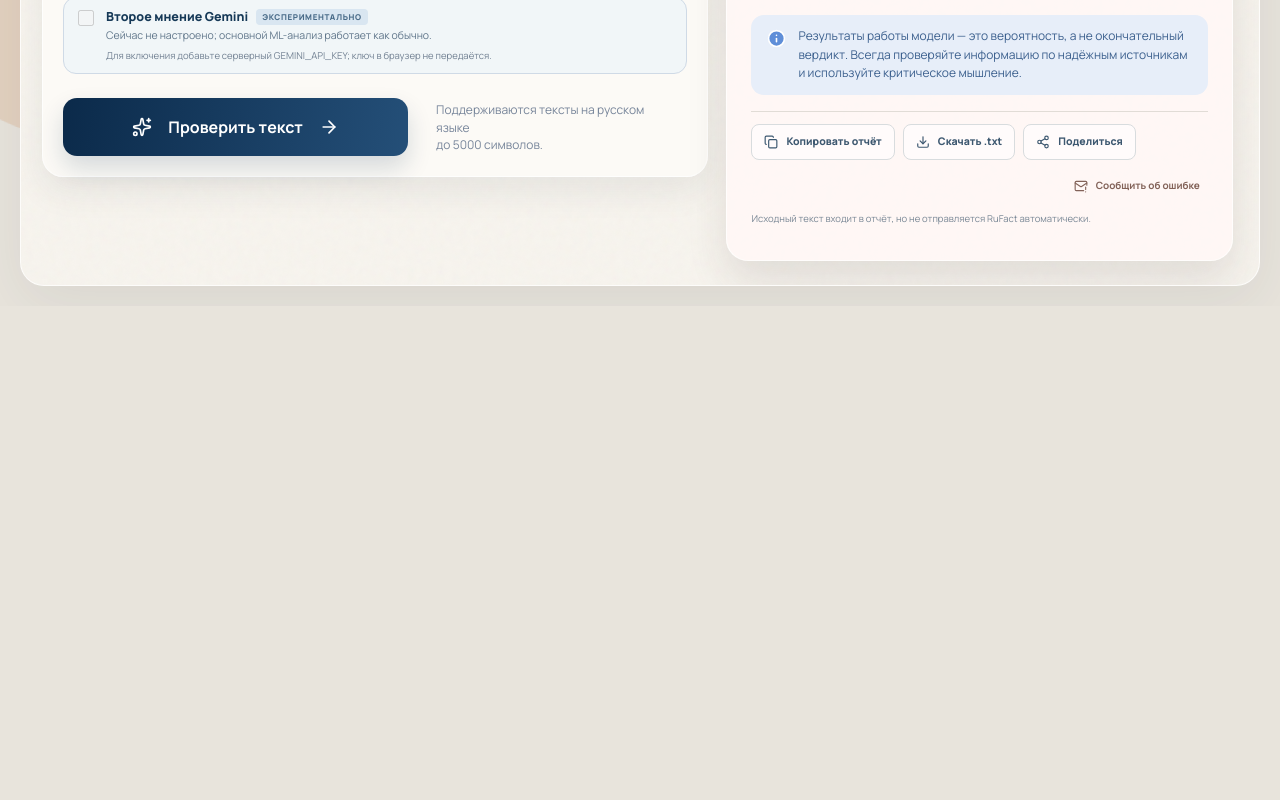
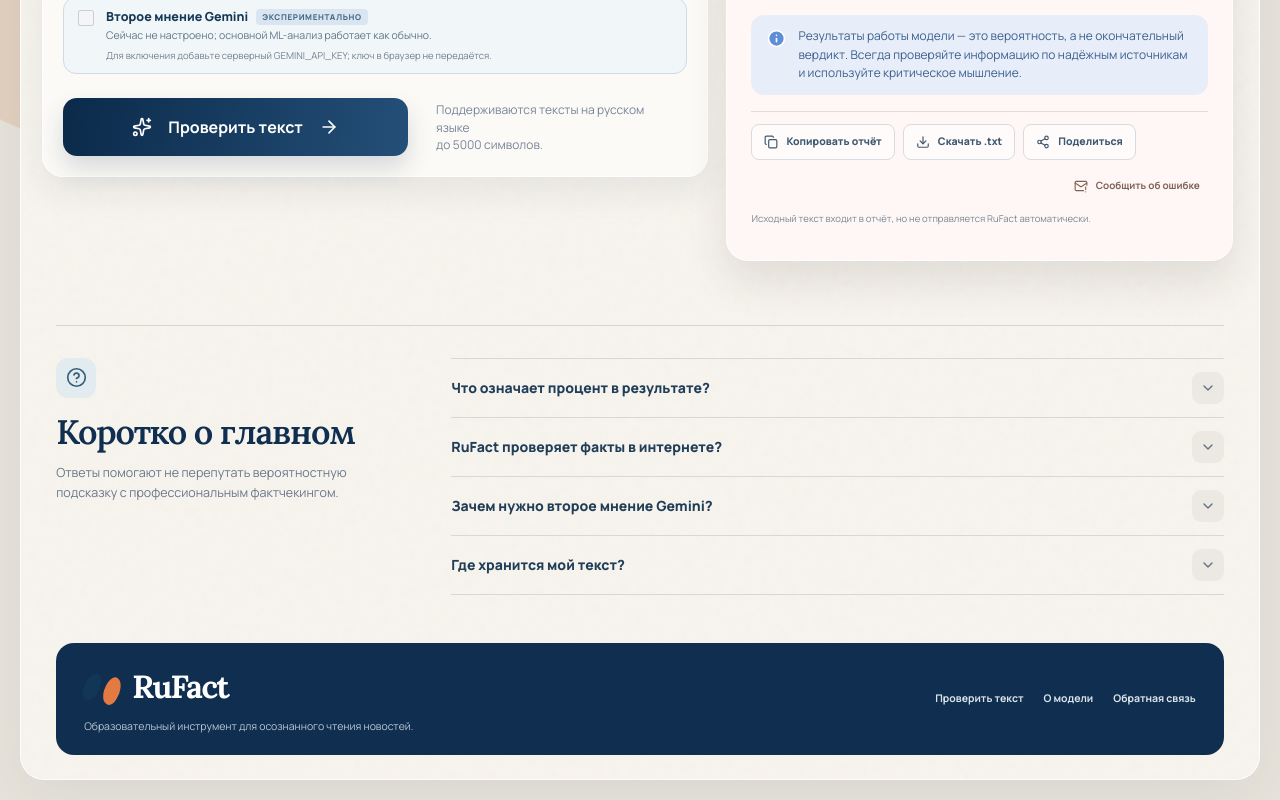
Before and after one commit to Bol-F/True-or-False, a Next.js app: page / in a window 1280 px wide. Shown: the part 783-1583 px from the top of the page. Before the commit the page ends 1089 px from the top, so only its background shows below. Built offline with nearby package versions, Linux system fonts and the light colour scheme.

Commit message:
feat: complete guidance and navigation

```diff
--- a/app/model/page.tsx
+++ b/app/model/page.tsx
@@ -3,6 +3,7 @@
 import { ArrowLeft } from "lucide-react";
 
 import { Header } from "@/components/Header";
+import { Footer } from "@/components/Footer";
 import { InfoCards } from "@/components/InfoCards";
 import { ModelEvaluationDetails } from "@/components/ModelEvaluationDetails";
 import { ModelTransparency } from "@/components/ModelTransparency";
@@ -48,6 +49,7 @@
         <ModelTransparency />
         <ModelEvaluationDetails />
       </main>
+      <Footer />
     </div>
   );
 }
--- a/app/page.tsx
+++ b/app/page.tsx
@@ -1,4 +1,6 @@
 import { AnalyzerWorkspace } from "@/components/AnalyzerWorkspace";
+import { Faq } from "@/components/Faq";
+import { Footer } from "@/components/Footer";
 import { Header } from "@/components/Header";
 import { Hero } from "@/components/Hero";
 import { isGeminiReviewConfigured } from "@/lib/server/gemini-review";
@@ -12,7 +14,9 @@
         <AnalyzerWorkspace
           geminiConfigured={isGeminiReviewConfigured()}
         />
+        <Faq />
       </main>
+      <Footer />
     </div>
   );
 }
--- /dev/null
+++ b/components/Faq.tsx
@@ -0,0 +1,70 @@
+import { ChevronDown, HelpCircle } from "lucide-react";
+
+const questions = [
+  {
+    question: "Что означает процент в результате?",
+    answer:
+      "Это уверенность модели в конкретном ответе, а не общая точность RuFact. Измеренная accuracy основной модели на внешней выборке составляет 71,97%.",
+  },
+  {
+    question: "RuFact проверяет факты в интернете?",
+    answer:
+      "Нет. Основная модель распознаёт статистические признаки формулировок. Gemini тоже анализирует только переданный текст. Ссылки «Искать первоисточник» помогают начать самостоятельную проверку, но не считаются автоматическим подтверждением.",
+  },
+  {
+    question: "Зачем нужно второе мнение Gemini?",
+    answer:
+      "Оно разбивает текст на отдельные утверждения, отделяет факты от мнений и показывает ещё одну осторожную интерпретацию. Ответ Gemini не меняет процент основной ML-модели и может ошибаться независимо от неё.",
+  },
+  {
+    question: "Где хранится мой текст?",
+    answer:
+      "По умолчанию история выключена. После явного включения последние проверки сохраняются только в localStorage этого браузера и автоматически удаляются через 30 дней. При включении Gemini текст также передаётся Google для текущего запроса.",
+  },
+] as const;
+
+export function Faq() {
+  return (
+    <section
+      id="questions"
+      aria-labelledby="faq-title"
+      className="content-gutter scroll-mt-20 pb-8 pt-8 sm:pb-10 sm:pt-10"
+    >
+      <div className="grid gap-7 border-t border-[#d8d4cd] pt-8 lg:grid-cols-[0.62fr_1.38fr] lg:gap-12">
+        <div>
+          <span className="grid h-10 w-10 place-items-center rounded-[12px] bg-[#e2ebef] text-[#315f78]">
+            <HelpCircle size={21} strokeWidth={1.9} aria-hidden="true" />
+          </span>
+          <h2
+            id="faq-title"
+            className="mt-4 font-serif text-[29px] leading-[1.08] font-semibold tracking-[-0.035em] text-ink sm:text-[34px]"
+          >
+            Коротко о главном
+          </h2>
+          <p className="mt-3 max-w-[390px] text-[12.5px] leading-[1.6] text-[#68778a]">
+            Ответы помогают не перепутать вероятностную подсказку с профессиональным
+            фактчекингом.
+          </p>
+        </div>
+
+        <div className="divide-y divide-[#d9d7d1] border-y border-[#d9d7d1]">
+          {questions.map((item) => (
+            <details key={item.question} className="group">
+              <summary className="focus-ring flex min-h-[58px] cursor-pointer list-none items-center gap-4 rounded-lg py-3 marker:hidden">
+                <span className="min-w-0 flex-1 text-[13px] font-extrabold text-[#213e58] sm:text-[14px]">
+                  {item.question}
+                </span>
+                <span className="grid h-8 w-8 shrink-0 place-items-center rounded-[9px] bg-[#ece9e2] text-[#607181] transition-transform group-open:rotate-180">
+                  <ChevronDown size={16} strokeWidth={2} aria-hidden="true" />
+                </span>
+              </summary>
+              <p className="max-w-[720px] pb-4 pr-10 text-[11.5px] leading-[1.65] text-[#68778a] sm:text-[12.5px]">
+                {item.answer}
+              </p>
+            </details>
+          ))}
+        </div>
+      </div>
+    </section>
+  );
+}
--- /dev/null
+++ b/components/Footer.tsx
@@ -0,0 +1,37 @@
+import Link from "next/link";
+
+import { Brand } from "./Brand";
+
+export function Footer() {
+  return (
+    <footer className="content-gutter pb-6 pt-2">
+      <div className="flex flex-col gap-5 rounded-[18px] bg-[#102f50] px-5 py-5 text-white sm:flex-row sm:items-center sm:justify-between sm:px-7">
+        <div className="[&_span]:text-white">
+          <Brand />
+          <p className="mt-2 text-[10.5px] leading-[1.5] text-[#b9c8d4]">
+            Образовательный инструмент для осознанного чтения новостей.
+          </p>
+        </div>
+        <nav aria-label="Навигация в подвале">
+          <ul className="flex flex-wrap gap-x-5 gap-y-2 text-[10.5px] font-bold text-[#dbe4eb]">
+            <li>
+              <Link className="focus-ring rounded hover:text-white" href="/#analyzer">
+                Проверить текст
+              </Link>
+            </li>
+            <li>
+              <Link className="focus-ring rounded hover:text-white" href="/model">
+                О модели
+              </Link>
+            </li>
+            <li>
+              <a className="focus-ring rounded hover:text-white" href="mailto:hello@rufact.ru">
+                Обратная связь
+              </a>
+            </li>
+          </ul>
+        </nav>
+      </div>
+    </footer>
+  );
+}
--- a/components/ResultExplanation.tsx
+++ b/components/ResultExplanation.tsx
@@ -93,7 +93,7 @@
   return (
     <div>
       <section
-        id="questions"
+        id="result-explanation"
         aria-labelledby="explanation-title"
         className="mt-3 flex scroll-mt-24 gap-3"
       >
```
